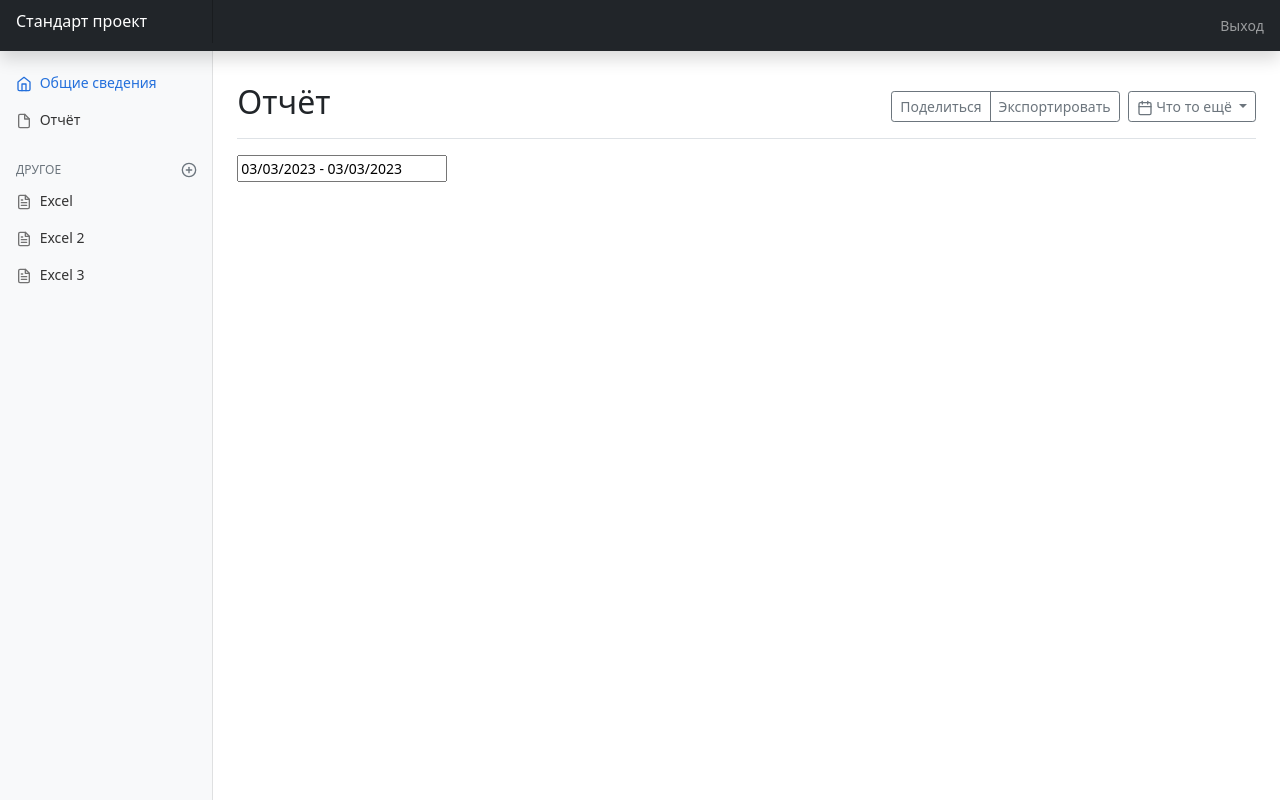
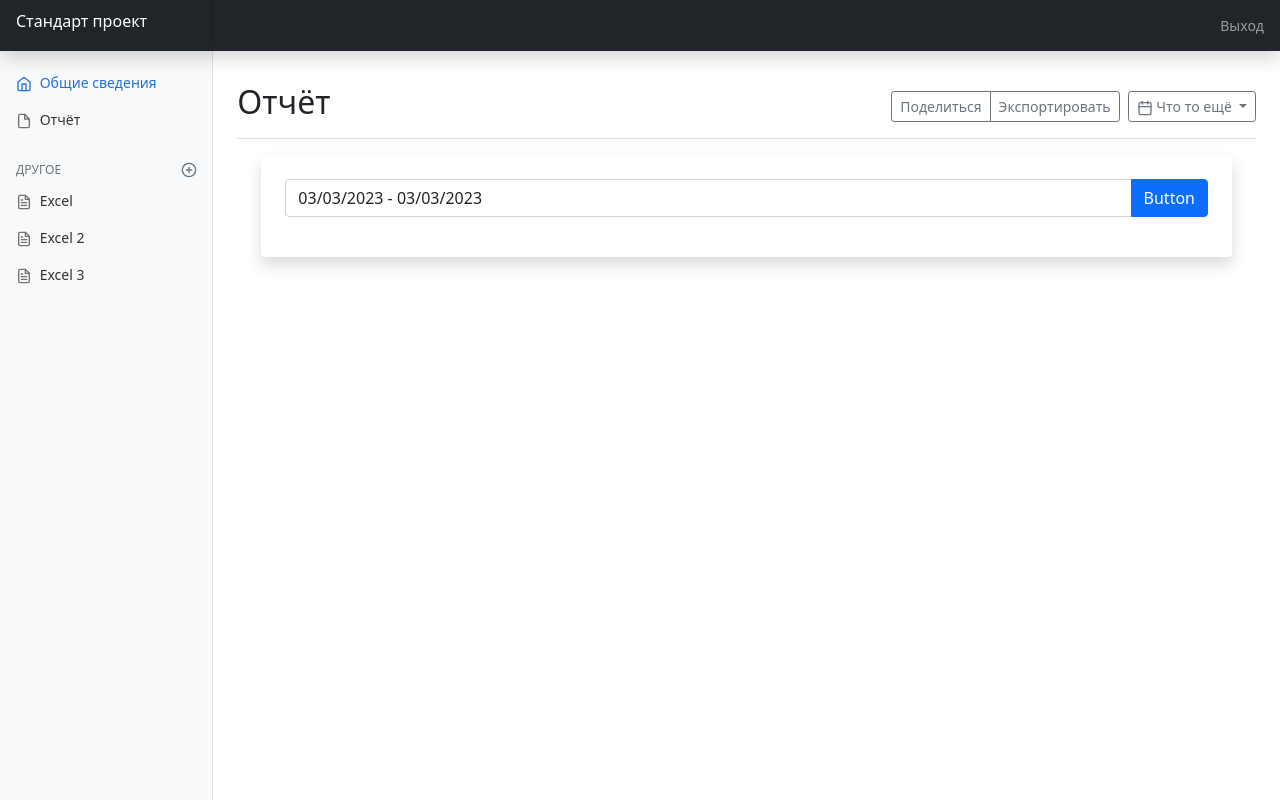
Before and after one commit to UberPipa/V_v_W, a Django app: page /reports in a window 1280 px wide. Run offline with Django 4.2, Linux system fonts and the light colour scheme; some libraries are stand-ins or nearby versions.

Commit message:
Подправил форму для отправки даты, нужно изменить её ширину

```diff
--- a/V_v_W/V_v_W/settings.py
+++ b/V_v_W/V_v_W/settings.py
@@ -32,6 +32,7 @@ ALLOWED_HOSTS = []
 
 INSTALLED_APPS = [
     'main',
+    'tram',
     'django.contrib.admin',
     'django.contrib.auth',
     'django.contrib.contenttypes',
--- a/V_v_W/main/templates/main/reports.html
+++ b/V_v_W/main/templates/main/reports.html
@@ -19,13 +19,38 @@
         </div>
       </div>
 
+<main class="container">
+  <div class="my-2 p-4 rounded shadow" style="background-color: #FFFFFF;">
+    <form method="post" class="needs-validation" novalidate>
+      {% csrf_token %}
+      <div class="input-group mb-3">
+        <input type="text" name="daterange" class="form-control" placeholder="Выберите дату" aria-label="Recipient's username" aria-describedby="button-addon2">
+        <button class="btn btn-primary" type="submit" id="button-addon2">Button</button>
+      </div>
+    </form>
+  </div>
+</main>
 
-<input type="text" name="daterange"/>
+<script>
+  // Example starter JavaScript for disabling form submissions if there are invalid fields - Скрипт для формы отправки, слушает отправку формы
+(() => {
+  'use strict'
 
+  // Fetch all the forms we want to apply custom Bootstrap validation styles to
+  const forms = document.querySelectorAll('.needs-validation')
 
+  // Loop over them and prevent submission
+  Array.from(forms).forEach(form => {
+    form.addEventListener('submit', event => {
+      if (!form.checkValidity()) {
+        event.preventDefault()
+        event.stopPropagation()
+      }
 
-
-
-
+      form.classList.add('was-validated')
+    }, false)
+  })
+})()
+</script>
 
 {% endblock %}
```
